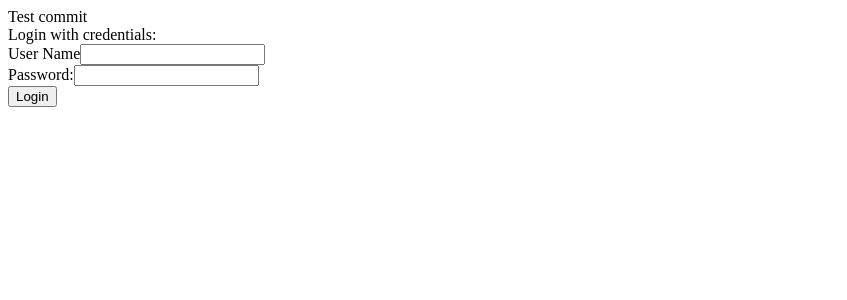
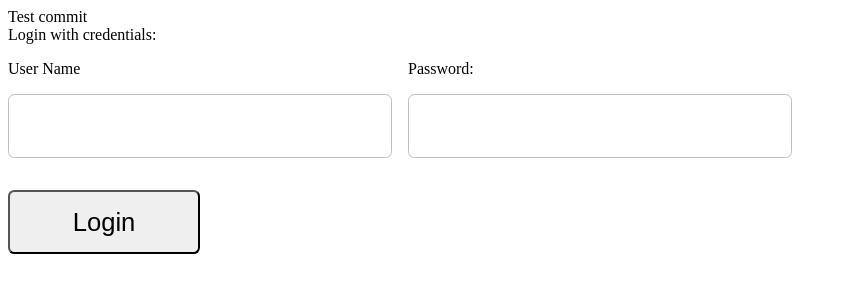
Before and after one commit to joxa2901/IndustrialItAssignment, an Angular app: page /login in a window 1280 px wide. Shown: the top 300 px of the page, without its empty margins (0-847 px from the left). Built offline with nearby package versions, Linux system fonts and the light colour scheme.

Commit message:
added styles

```diff
--- /dev/null
+++ b/src/UI/login.scss
@@ -0,0 +1,62 @@
+.login-header {
+  display: flex;
+  gap: 1rem;
+}
+
+input {
+  min-width: 24rem;
+  height: 4rem;
+  border: 0.1rem solid #bdbfbf;
+  padding-left: 1.4rem;
+  padding-right: 1.4rem;
+  border-radius: 0.4rem;
+  font-family: 'Regular';
+  font-size: 1.4rem;
+  color: #242626;
+  box-sizing: border-box;
+
+  &::placeholder {
+    font-family: 'Regular';
+    font-size: 1.4rem;
+    color: #595f60;
+  }
+}
+
+.input-wrapper {
+  display: flex;
+  flex-direction: column;
+  gap: 1rem;
+}
+
+.error {
+  position: absolute;
+  bottom: -1.5rem;
+  color: rgba(212, 90, 90, 1);
+}
+
+.btn {
+  display: flex;
+  align-items: center;
+  justify-content: center;
+  border-radius: 0.4rem;
+  width: 12rem;
+  height: 4rem;
+  cursor: pointer;
+}
+
+.btn-label {
+  font-size: 1.6rem;
+  line-height: 2rem;
+}
+
+.mb-1 {
+  margin-bottom: 1rem;
+}
+
+.mt-2 {
+  margin-top: 2rem;
+}
+
+.relative {
+  position: relative;
+}
--- a/src/styles.scss
+++ b/src/styles.scss
@@ -1 +1,2 @@
-/* You can add global styles to this file, and also import other style files */
+@use 'UI/login.scss';
+@use 'UI/home.scss';
```
Also changed, not shown: src/UI/home.scss (added).
